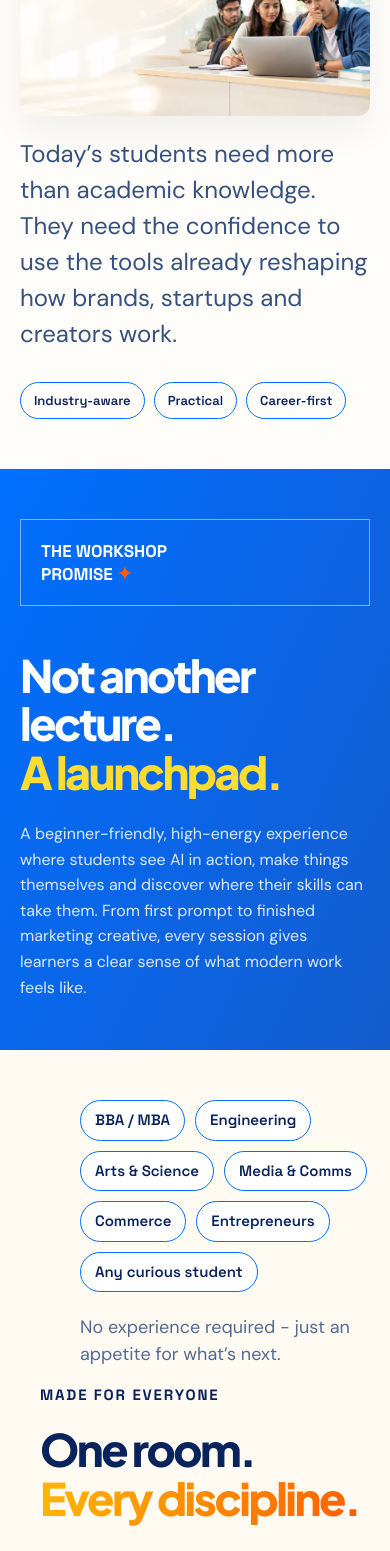
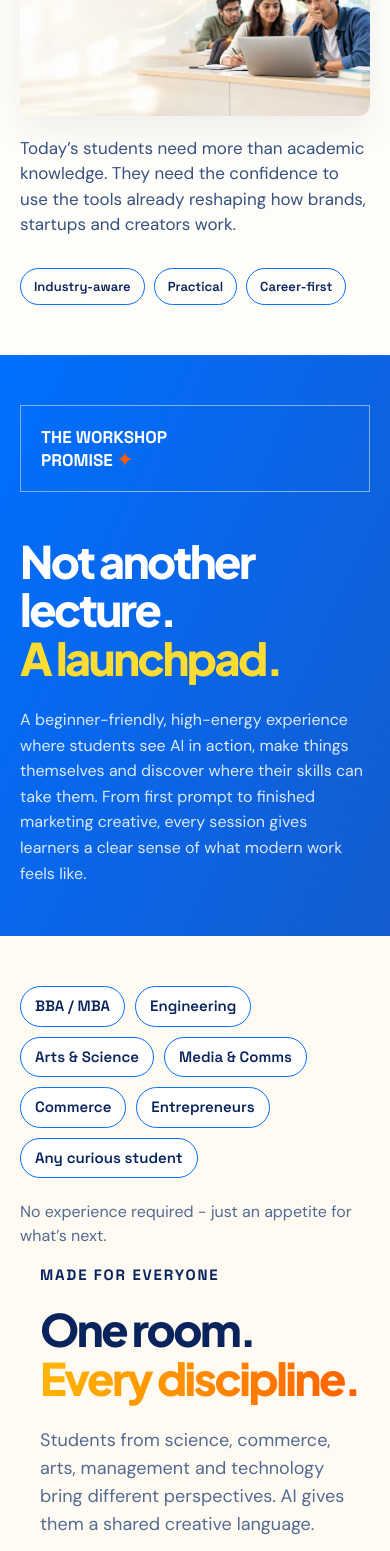
Before and after one commit to MohammedThalhaA/DigitalGhuruPromo, a Next.js app: page / in a window 390 px wide. Shown: the part 1716-3267 px from the top of the page. Built offline with nearby package versions, Linux system fonts and the light colour scheme; no server answers; the database is empty; a web font is replaced by a local one.

Commit message:
Text sizes and animation fixes

```diff
--- a/app/redesign.css
+++ b/app/redesign.css
@@ -2559,6 +2559,9 @@ label { font-size: 14px; }
   .photo-orbit, .photo-stamp { display: none !important; }
 
   .promise, .audience, .problem, .method, .trainer, .date, .bento-grid, .why-choose-container, .faq-target-grid { grid-template-columns: 1fr !important; width: 100% !important; max-width: 100vw !important; box-sizing: border-box !important; }
+  .problem-side p { font-size: 17px !important; }
+  .audience .chips { margin-left: 0 !important; }
+  .chips p { font-size: 16px !important; }
 
   /* CRITICAL: Force Register to Stack */
   .register, .register-inner { display: flex !important; flex-direction: column !important; width: 100% !important; gap: 40px !important; }
@@ -2589,7 +2592,8 @@ label { font-size: 14px; }
   h1 { font-size: 2.6rem !important; word-wrap: break-word !important; }
   .hero-content { padding-top: 40px !important; width: 100% !important; box-sizing: border-box !important; }
 
-  .reveal { transform: none !important; }
+  .reveal { transform: translateY(30px) !important; }
+  .reveal.visible { transform: none !important; }
   .method-cards article, .bento-card, .date-card, .outcome { transform: none !important; width: 100% !important; max-width: 100vw !important; margin: 0 !important; box-sizing: border-box !important; }
 
   .countdown-timer { gap: 4px !important; flex-wrap: wrap !important; padding: 15px 5px !important; }
```
